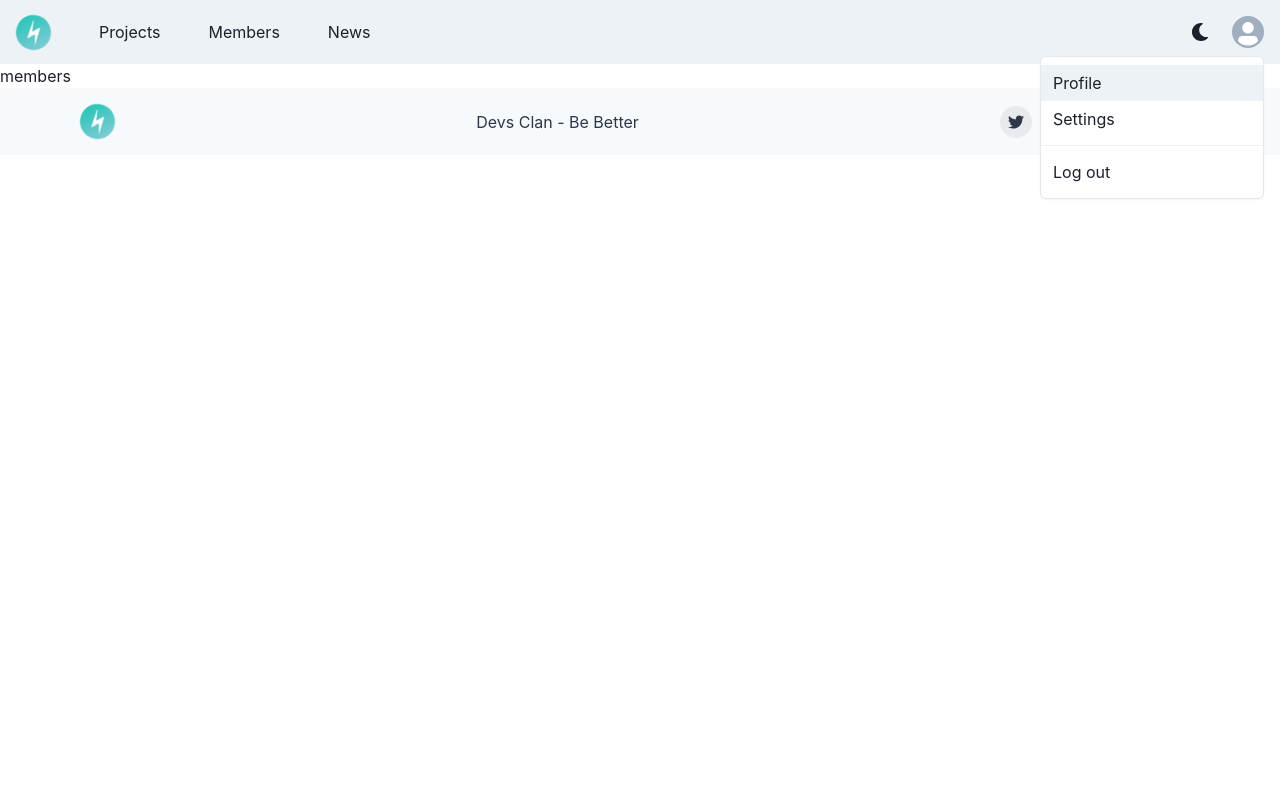
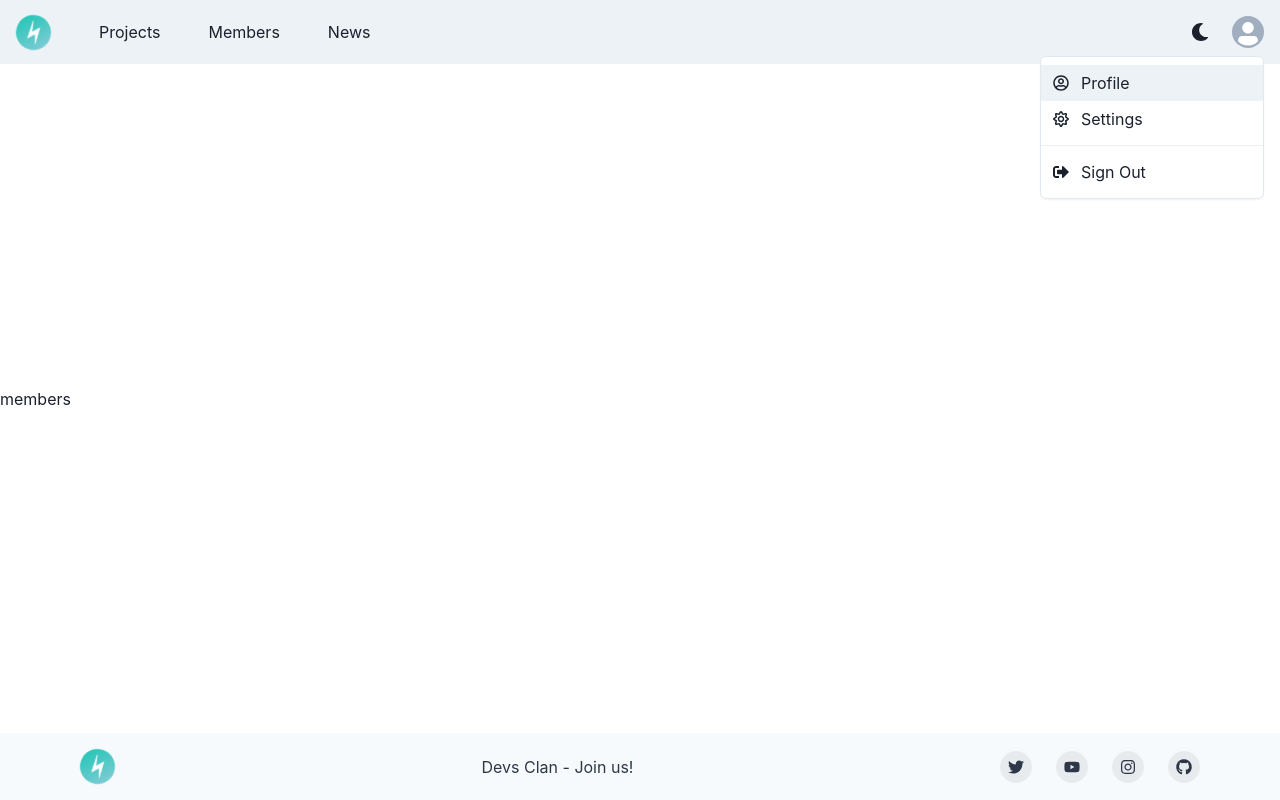
Before and after one commit to Devs-Clan/devs-clan, a React (Create React App) app: page /members in a window 1280 px wide. Both pictures are taken after a click on the button 1242 px from the left and 32 px from the top of the page. Built offline with nearby package versions, Linux system fonts and the light colour scheme.

Commit message:
adjust height

```diff
--- a/src/App.js
+++ b/src/App.js
@@ -9,9 +9,18 @@ import Footer from './components/Footer';
 function App() {
   return (
     <ChakraProvider theme={theme}>
-      <NavBar />
-      <RouterProvider router={router} />
-      <Footer />
+      <div
+        style={{
+          display: 'flex',
+          flexDirection: 'column',
+          height: '100vh',
+          justifyContent: 'space-between',
+        }}
+      >
+        <NavBar />
+        <RouterProvider router={router} />
+        <Footer />
+      </div>
     </ChakraProvider>
   );
 }
--- a/src/components/Footer/index.jsx
+++ b/src/components/Footer/index.jsx
@@ -25,7 +25,7 @@ export default function Footer() {
         align={{ base: 'center', md: 'center' }}
       >
         <Logo />
-        <Text>Devs Clan - Be Better</Text>
+        <Text>Devs Clan - Join us!</Text>
         <Stack direction={'row'} spacing={6}>
           <SocialButton label={'Twitter'} href={'#'}>
             <FaTwitter />
--- a/src/components/NavBar/index.jsx
+++ b/src/components/NavBar/index.jsx
@@ -13,8 +13,10 @@ import {
   useDisclosure,
   useColorModeValue,
   Stack,
+  Text,
 } from '@chakra-ui/react';
 import { HamburgerIcon, CloseIcon } from '@chakra-ui/icons';
+import { FaSignOutAlt, FaRegSun, FaRegUserCircle } from 'react-icons/fa';
 import { NavLink } from './NavLink';
 import { ColorModeSwitcher } from '../ColorModeSwitcher';
 import { Logo } from '../Logo';
@@ -56,10 +58,19 @@ export default function NavBar() {
               <Avatar ml={3} size={'sm'} src={''} />
             </MenuButton>
             <MenuList>
-              <MenuItem>Profile</MenuItem>
-              <MenuItem>Settings</MenuItem>
+              <MenuItem>
+                <FaRegUserCircle />
+                <Text ml={3}>Profile</Text>
+              </MenuItem>
+              <MenuItem>
+                <FaRegSun />
+                <Text ml={3}>Settings</Text>
+              </MenuItem>
               <MenuDivider />
-              <MenuItem>Log out</MenuItem>
+              <MenuItem>
+                <FaSignOutAlt />
+                <Text ml={3}>Sign Out</Text>
+              </MenuItem>
             </MenuList>
           </Menu>
         </Flex>
```
